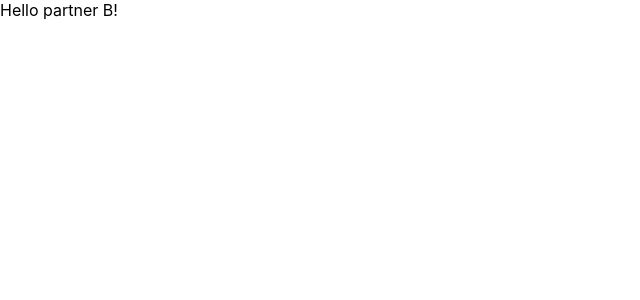
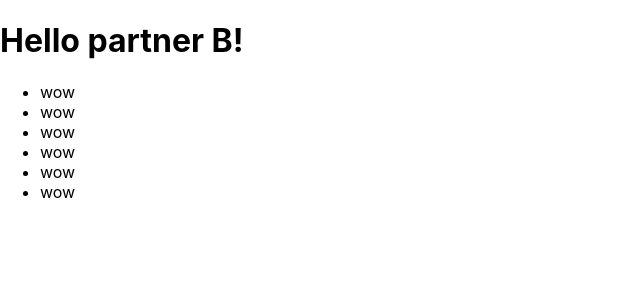
Before and after one commit to chelsea1191/react-portfolio, a React (Create React App) app: page / in a window 1280 px wide. Shown: the top 300 px of the page, without its empty margins (0-640 px from the left). Built offline with nearby package versions, Linux system fonts and the light colour scheme.

Commit message:
added some stuff

```diff
--- a/src/App.js
+++ b/src/App.js
@@ -1,11 +1,19 @@
-import React from 'react';
+import React from "react";
 
 function App() {
-  return (
-    <div>
-      Hello partner B!
-    </div>
-  );
+	return (
+		<div>
+			<h1>Hello partner B!</h1>
+			<ul>
+				<li>wow</li>
+				<li>wow</li>
+				<li>wow</li>
+				<li>wow</li>
+				<li>wow</li>
+				<li>wow</li>
+			</ul>
+		</div>
+	);
 }
 
 export default App;
```
